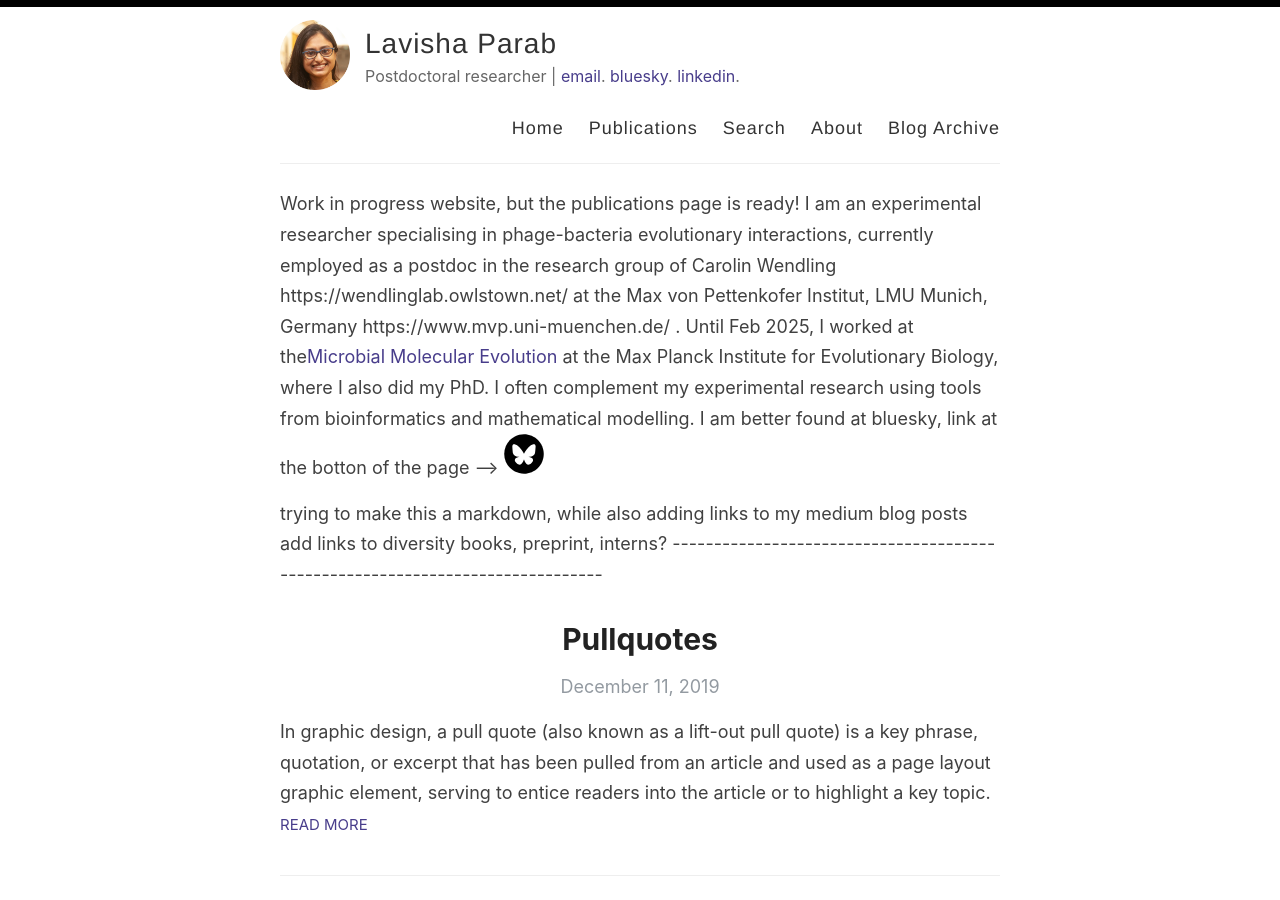
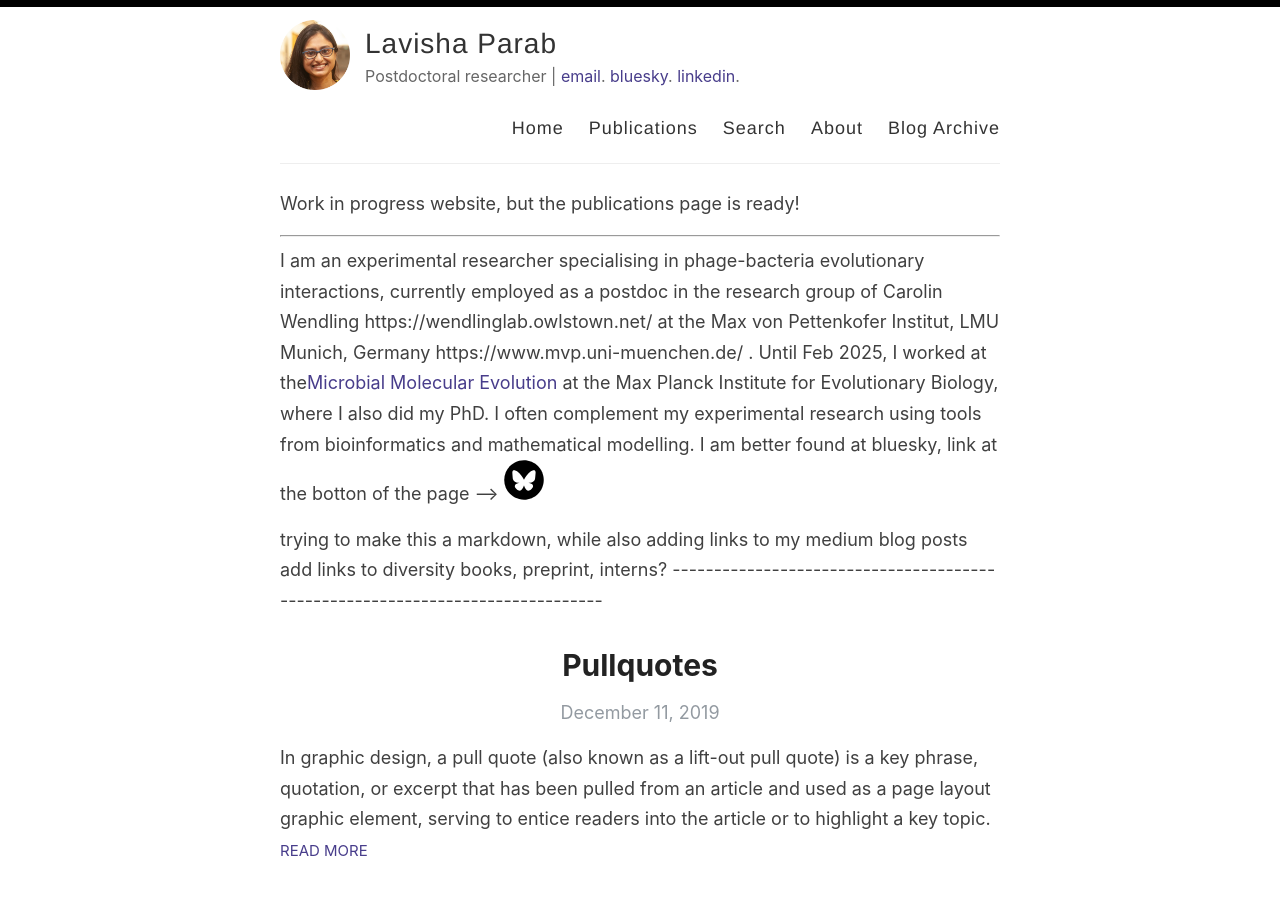
Before and after one commit to lavishaparab/lavishaparab.github.io, a Jekyll site: the page built from index.html, in a window 1280 px wide and 900 px high. Built offline with Jekyll 4.4.1, drawn with Linux system fonts in a browser that asks for light colours; the list of posts is cut into pages by our own code.

Commit message:
Update index.html
added hr and siclaimer that its a work in prorgress

```diff
--- a/index.html
+++ b/index.html
@@ -2,7 +2,9 @@
 layout: default
 ---
 <p style='text-align: left;'>
-  Work in progress website, but the publications page is ready!
+  Work in progress website, but the publications page is ready! <br>
+
+  <hr>
 I am an experimental researcher specialising in phage-bacteria evolutionary interactions, currently employed as a postdoc in the research group of Carolin Wendling https://wendlinglab.owlstown.net/ at the Max von Pettenkofer Institut, LMU Munich, Germany https://www.mvp.uni-muenchen.de/ . Until Feb 2025, I worked at the<a
 href="https://www.evolbio.mpg.de/3178548/group-micromolevol">Microbial Molecular Evolution</a> at the Max Planck Institute for Evolutionary Biology, where I also did my PhD. I often complement my
 experimental research using tools from bioinformatics and mathematical modelling. I am better found at bluesky, link at the botton of the page --> <i class="svg-icon bluesky"></i>
```
